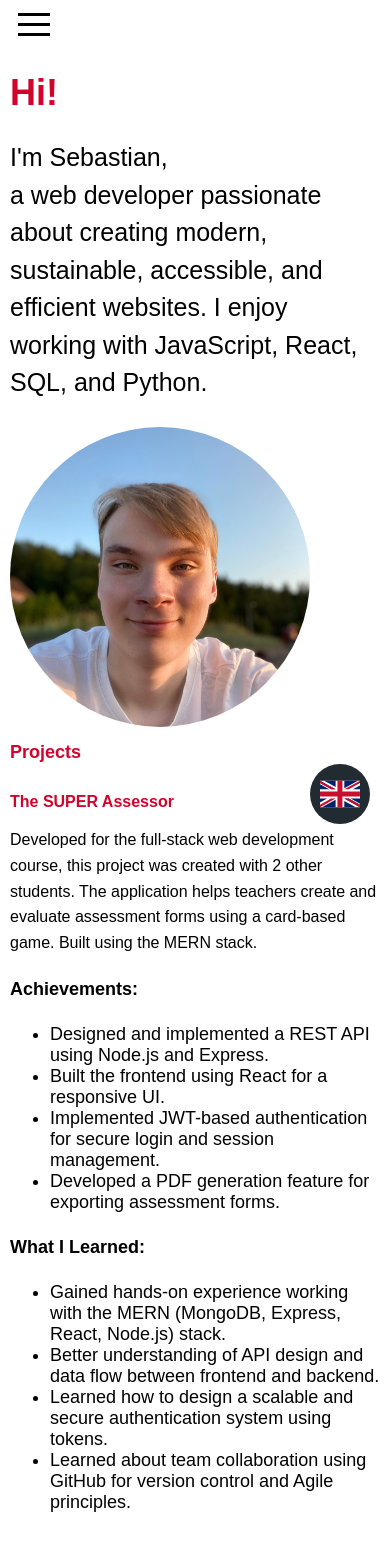
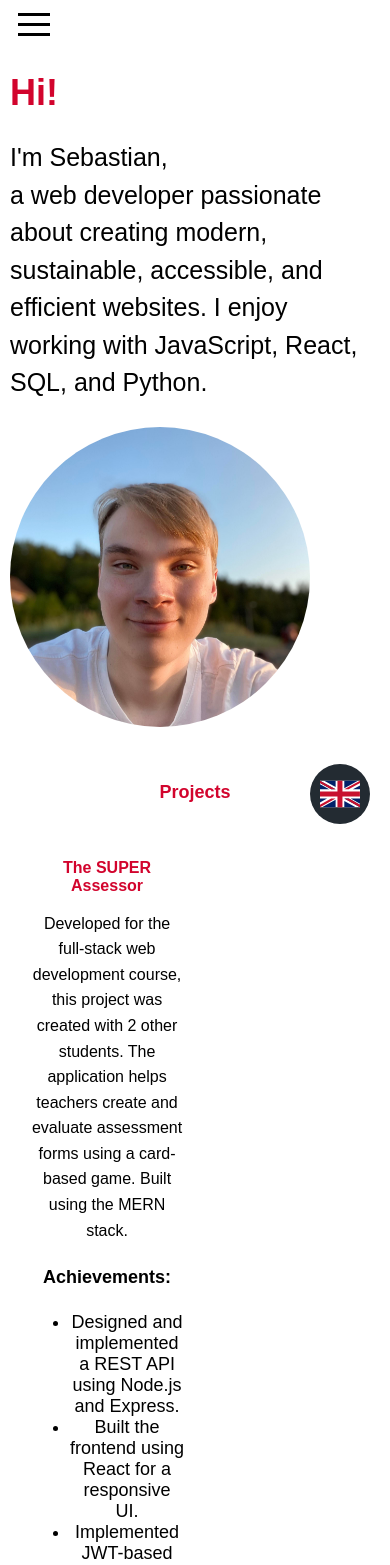
Before and after one commit to SebastianHaugen/Portfolio-website, a React (Create React App) app in the folder my-app/: page / in a window 390 px wide. Shown: the top 1565 px of the page. Built offline with nearby package versions, Linux system fonts and the light colour scheme; a web font is replaced by a local one.

Commit message:
test commit

```diff
--- a/my-app/src/components/styles/projects.css
+++ b/my-app/src/components/styles/projects.css
@@ -1,3 +1,15 @@
+/* Container for all projects */
+.projects-container {
+  max-width: 1200px;
+  margin: 0 auto;
+  padding: 40px 20px;
+}
+
+.projects-container h2 {
+  text-align: center;
+  margin-bottom: 40px;
+}
+
 /* Each project card */
 .project {
   display: flex;
@@ -51,6 +63,8 @@ span:hover {
 .project-link {
   border-radius: 50%;
   display: flex;
+  align-items: center;
+  justify-content: center;
 }
 
 .project-link:hover {
@@ -66,9 +80,8 @@ span:hover {
 
 /* Responsive adjustments for mobile */
 @media (max-width: 768px) {
-    .project,
-    .project:nth-child(even) {
-      flex-direction: column;
-      flex-direction: column-reverse;
-    }
+  .project {
+    flex-direction: column;
+    text-align: center;
   }
+}
--- a/my-app/src/styles/app.css
+++ b/my-app/src/styles/app.css
@@ -5,7 +5,7 @@ html {
 }
 
 body {
-  font-family: "futura", sans-serif;
+    font-family: 'futura', sans-serif;
     font-size: 2.2rem;
     padding: 0;
     margin: 0;
@@ -20,7 +20,7 @@ body {
 
 h2,
 h3 {
-  color: #d2042d;
+    color: 	#D2042D;
 }
 
 @media (max-width: 768px) {
@@ -28,7 +28,7 @@ h3 {
         font-size: 1.8rem;
     }
 
-  h2 {
+    h2{
         font-size: 1.8rem;
         font-weight: 800;
     }
@@ -41,4 +41,6 @@ h3 {
         font-size: 1.6rem;
         line-height: 1.4;
     }
+
+
 }
```
Lines whose indentation alone changed are shown as unchanged.
